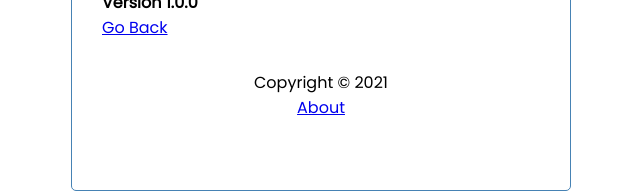
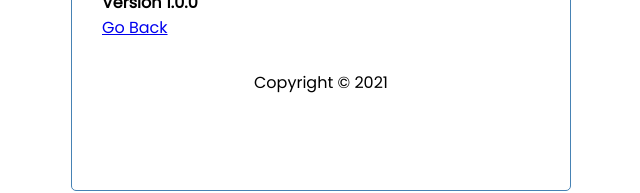
Before and after one commit to pgat3000/app-tracker-test, a React (Create React App) app: page /about in a window 1280 px wide. Shown: the part 139-332 px from the top of the page, without its empty margins (319-959 px from the left). Built offline with nearby package versions, Linux system fonts and the light colour scheme; data requests are answered from the project's data file.

Commit message:
QOS IMPROVEMENT

```diff
--- a/src/Components/Footer.js
+++ b/src/Components/Footer.js
@@ -1,10 +1,12 @@
 import { Link } from "react-router-dom"
-
+import { useLocation } from 'react-router-dom'
 const Footer = () => {
+    const location = useLocation()
   return (
     <footer>
         <p>Copyright &copy; 2021 </p>
-        <Link to="/about">About</Link>
+        {location.pathname=== '/' && (
+        <Link to="/about">About</Link>)}
     </footer>
   )
 }
```
